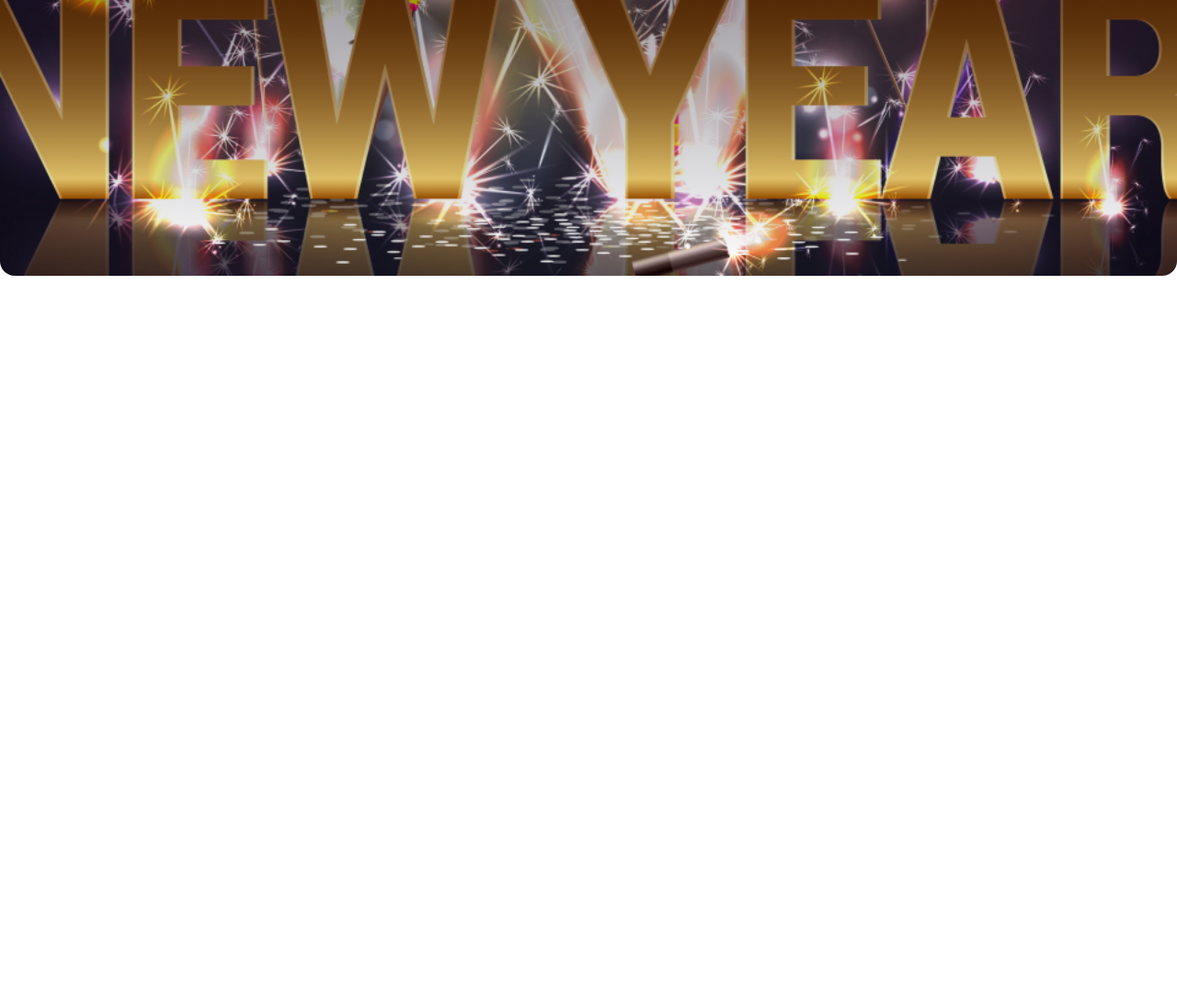
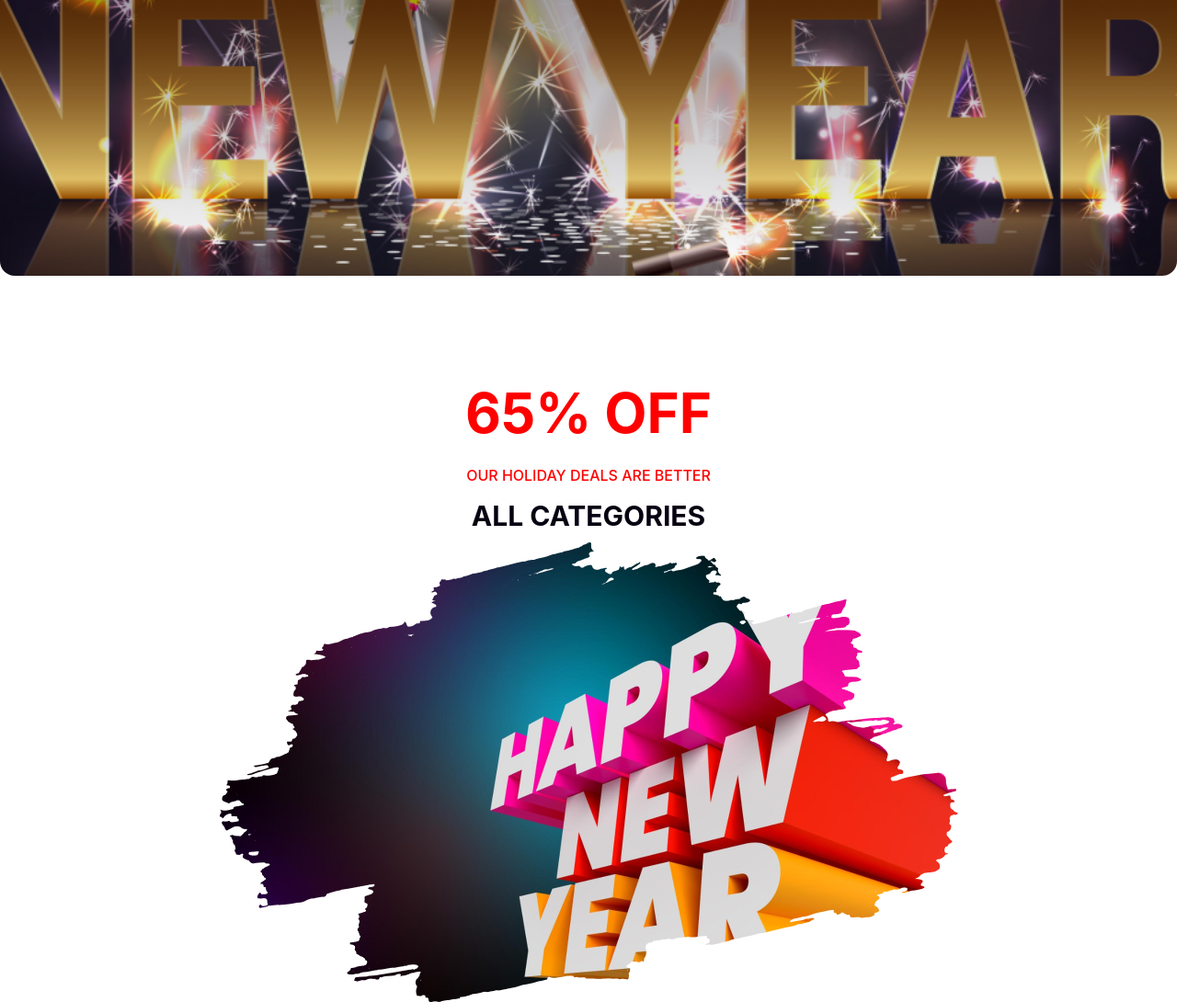
Before and after one commit to mintusikder/new-year-offer, a plain HTML site: page index.html in a window 1280 px wide. Shown: the part 500-1590 px from the top of the page at 92% size. Before the commit the page ends 800 px from the top, so only its background shows below. Drawn offline with Linux system fonts and the light colour scheme.

Commit message:
added categories section

```diff
--- a/index.html
+++ b/index.html
@@ -1,29 +1,35 @@
 <!DOCTYPE html>
 <html lang="en">
   <head>
-    <meta charset="UTF-8">
-    <meta name="viewport" content="width=device-width, initial-scale=1.0">
+    <meta charset="UTF-8" />
+    <meta name="viewport" content="width=device-width, initial-scale=1.0" />
     <title>New Year Offer</title>
-    <link rel="stylesheet" href="./style/style.css">
+    <link rel="stylesheet" href="./style/style.css" />
   </head>
   <body>
     <header class="hero-container">
       <div class="hero">
         <div>
-            <p class="hero-subtitle">
-                Happy New Year
-            </p>
+          <p class="hero-subtitle">Happy New Year</p>
           <h2 class="hero-title">
-                New Year Party <br> Celebration
+            New Year Party <br />
+            Celebration
           </h2>
         </div>
       </div>
     </header>
     <main>
-
+      <section id="categories">
+        <div class="off-text">
+          <h2 class="off">65% OFF</h2>
+          <p class="holiday">OUR HOLIDAY DEALS ARE BETTER</p>
+          <h3 class="categories">ALL CATEGORIES</h3>
+        </div>
+        <div class="image">
+          <img src="./images/New Year Photo.png" alt="" />
+        </div>
+      </section>
     </main>
-    <footer>
-
-    </footer>
+    <footer></footer>
   </body>
 </html>
--- a/style/style.css
+++ b/style/style.css
@@ -41,3 +41,43 @@
   letter-spacing: 0%;
   text-align: center;
 }
+/* .off-text {
+  display: flex;
+  align-items: center;
+  justify-content: center;
+} */
+ #categories{
+margin-top: 96px;
+ }
+.off {
+  color: rgb(255, 0, 0);
+  font-family: Inter;
+  font-size: 60px;
+  font-weight: 700;
+  line-height: 107px;
+  letter-spacing: 0%;
+  text-align: center;
+}
+.holiday {
+  color: rgb(255, 0, 0);
+  font-family: Inter;
+  font-size: 16px;
+  font-weight: 500;
+  line-height: 29px;
+  letter-spacing: 0%;
+  text-align: center;
+}
+.categories {
+  color: rgb(7, 2, 17);
+  font-family: Inter;
+  font-size: 30px;
+  font-weight: 700;
+  line-height: 58px;
+  letter-spacing: 0%;
+  text-align: center;
+}
+.image {
+  display: flex;
+  align-items: center;
+  justify-content: center;
+}
```
Lines whose indentation alone changed are shown as unchanged.
